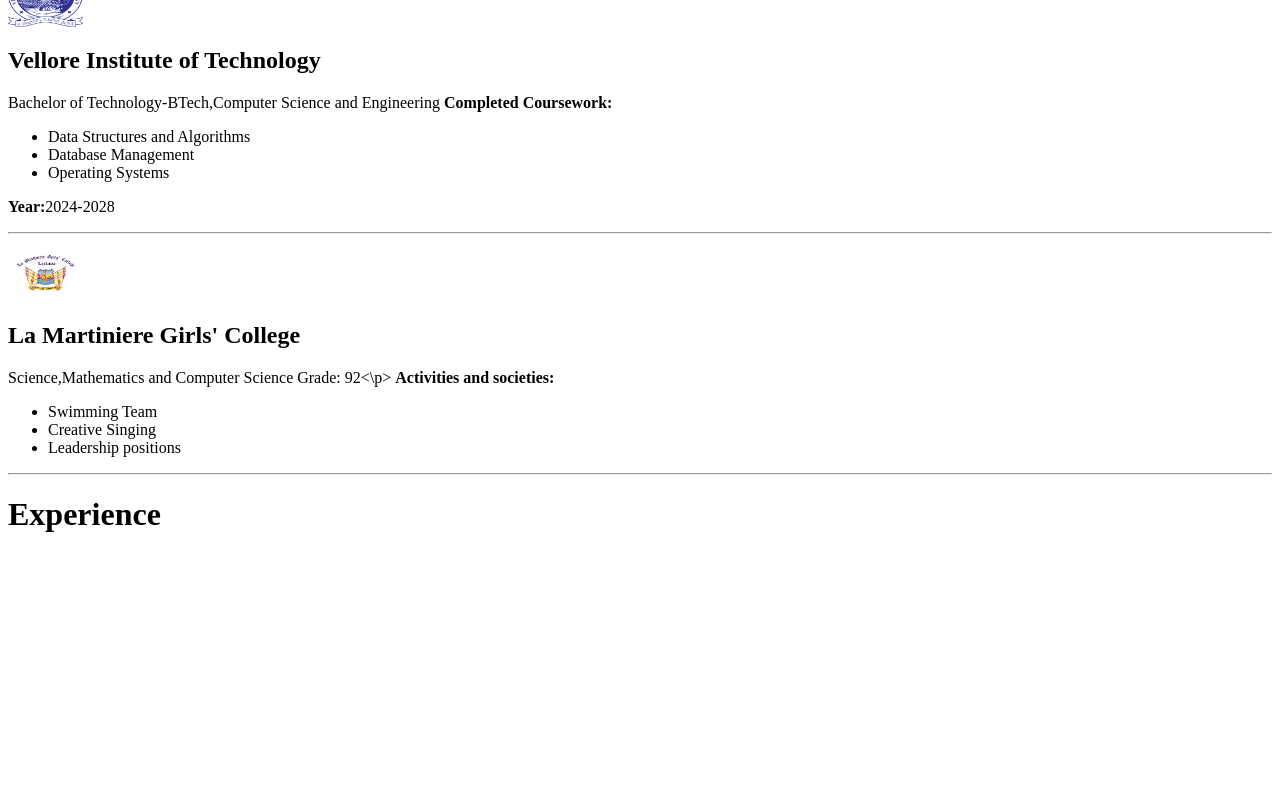
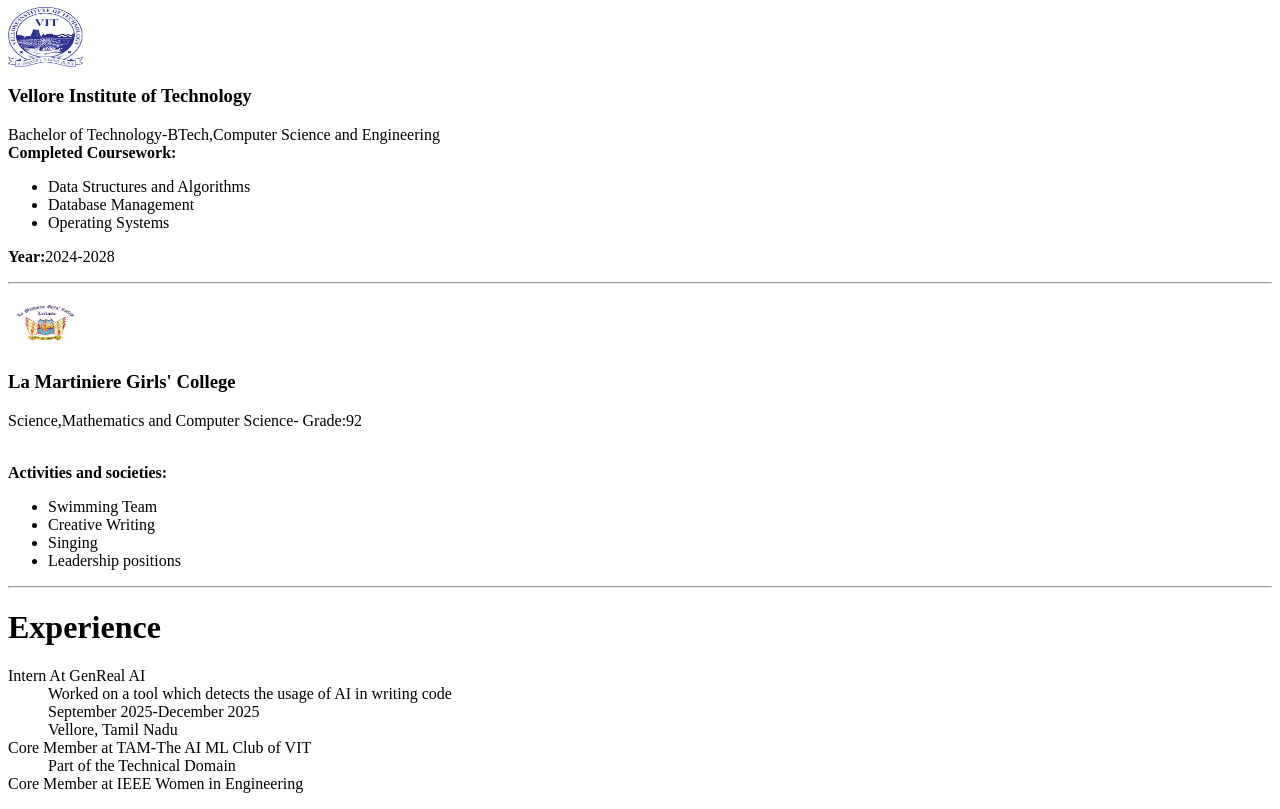
Before and after one commit to tanyarastogi142005/Resume-website, a plain HTML site: page aboutme.html in a window 1280 px wide. Shown: the part 437-1246 px from the top of the page. Before the commit the page ends 992 px from the top, so only its background shows below. Drawn offline with Linux system fonts and the light colour scheme.

Commit message:
Update aboutme.html

```diff
--- a/aboutme.html
+++ b/aboutme.html
@@ -4,7 +4,8 @@
 </head>
 
 <body>
-<h1>Who am I?</h1>
+<br>
+<h1>About Me</h1>
 <p>I’m a passionate and curious developer with a strong interest in building meaningful digital solutions. I enjoy turning ideas into real, functional applications and continuously expanding my knowledge in software development, algorithms, and modern technologies. I believe in writing clean, efficient code and solving problems with creativity and precision.</p>
 <br>
 <hr>
@@ -16,9 +17,9 @@
 <hr>
 <h1>Education Details</h1>
 <img src="vit.png" alt="Photo not available" title="VIT" width="75" height="60">
-<h2>Vellore Institute of Technology</h2>
+<h3>Vellore Institute of Technology</h3>
 <p>Bachelor of Technology-BTech,Computer Science and Engineering
-
+<br>
 <b>Completed Coursework:</b>
 <ul>
 <li>Data Structures and Algorithms</li>
@@ -30,15 +31,27 @@
 <hr>
 
 <img src="lmgc.jpeg" alt="Photo not available" title="LMGC" width="75" height="60">
-<h2>La Martiniere Girls' College</h2>
-<p>Science,Mathematics and Computer Science
-Grade: 92<\p>
+<h3>La Martiniere Girls' College</h3>
+<p>Science,Mathematics and Computer Science- Grade:92</p>
+<br>
 <b>Activities and societies:</b>
 <ul>
 <li>Swimming Team</li>
-<li>Creative Singing</li>
+<li>Creative Writing</li>
+<li>Singing</li>
 <li>Leadership positions</li>
 </ul>
 
 <hr>
 <h1>Experience</h1>
+<dl>
+<dt>Intern At GenReal AI</dt>
+<dd>Worked on a tool which detects the usage of AI in writing code</dd>
+<dd>September 2025-December 2025</dd>
+<dd>Vellore, Tamil Nadu</dd>
+
+<dt>Core Member at TAM-The AI ML Club of VIT</dt>
+<dd>Part of the Technical Domain</dd>
+<dt>Core Member at IEEE Women in Engineering</dt>
+<ddPart of the Projects and Editorial Domain</dd>
+</dl>
```
